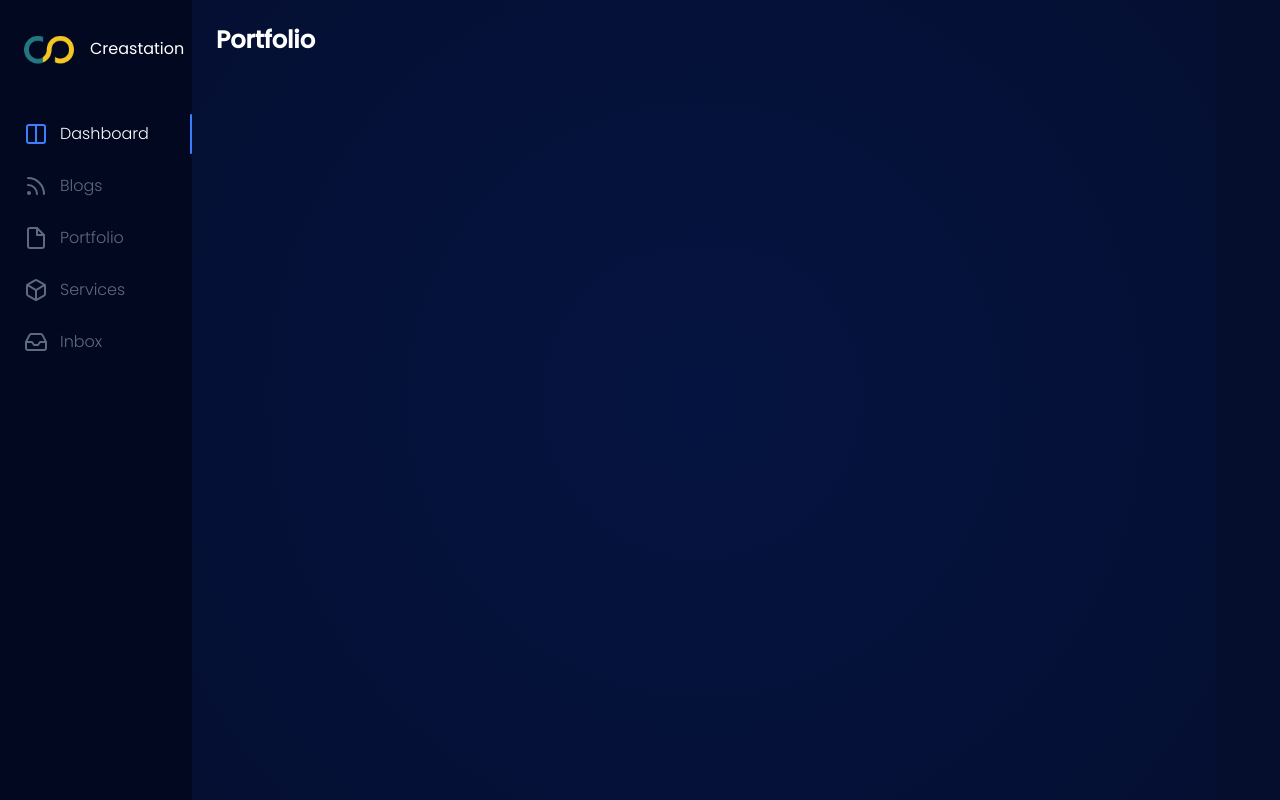
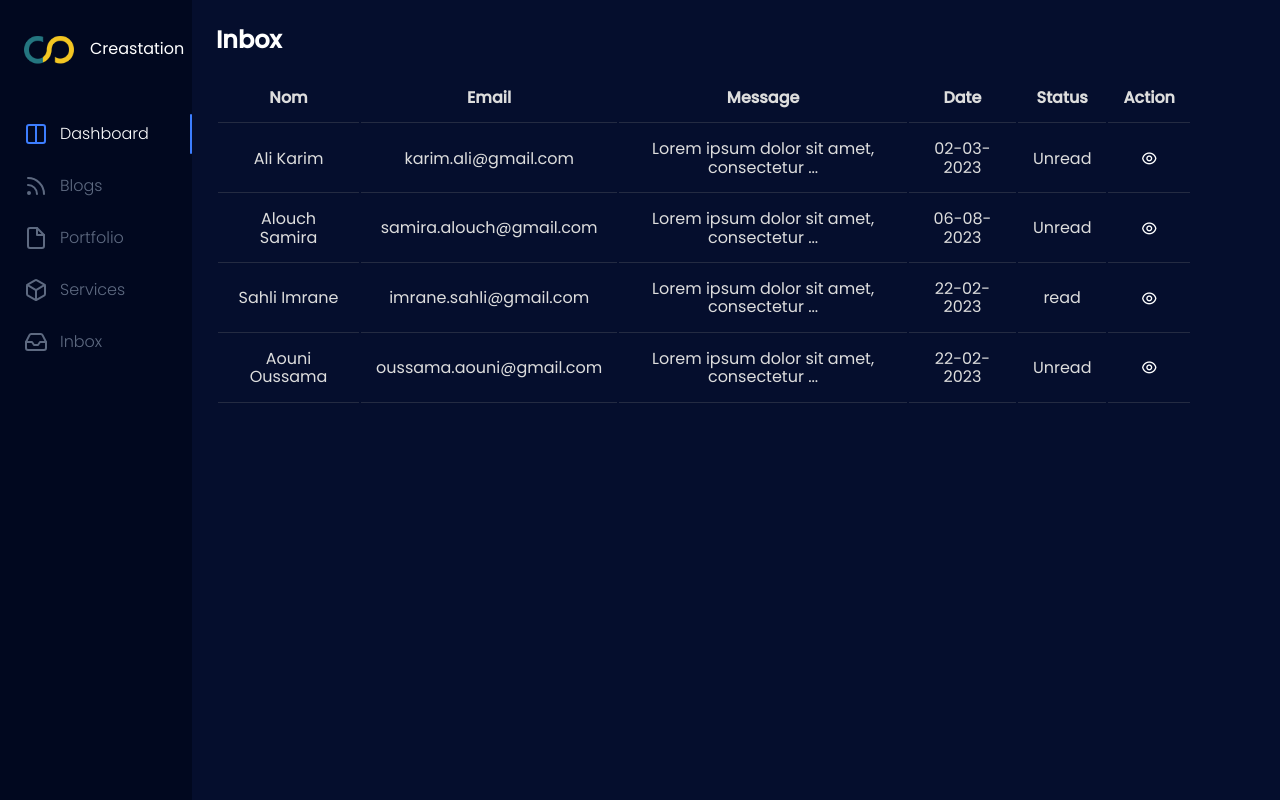
Before and after one commit to badrjlil/creastation_website, a PHP site: page /admin/index.html in a window 1280 px wide. Run offline with PHP 8.4, Linux system fonts and the light colour scheme; some libraries are stand-ins or nearby versions.

Commit message:
added inbox section to the admin page

```diff
--- a/admin/index.html
+++ b/admin/index.html
@@ -1,19 +1,25 @@
 <!DOCTYPE html>
-<html lang="en" >
+<html lang="en">
+
 <head>
   <meta charset="UTF-8">
   <title>Creastation - Dashboard</title>
   <link rel="stylesheet" href="https://cdnjs.cloudflare.com/ajax/libs/normalize/5.0.0/normalize.min.css">
   <link rel="stylesheet" href="https://cdnjs.cloudflare.com/ajax/libs/remixicon/3.5.0/remixicon.css">
   <link rel="stylesheet" href="/assets/css/admin.css">
+</head>
 
-</head>
 <body>
   <!-- partial:index.partial.html -->
   <div class="app-container">
     <div id="sidebar" class="app-left">
       <button class="close-menu">
-      <svg xmlns="http://www.w3.org/2000/svg" width="24" height="24" viewBox="0 0 24 24" fill="none" stroke="currentColor" stroke-width="2" stroke-linecap="round" stroke-linejoin="round" class="feather feather-x"><line x1="18" y1="6" x2="6" y2="18"/><line x1="6" y1="6" x2="18" y2="18"/></svg>
+        <svg xmlns="http://www.w3.org/2000/svg" width="24" height="24" viewBox="0 0 24 24" fill="none"
+          stroke="currentColor" stroke-width="2" stroke-linecap="round" stroke-linejoin="round"
+          class="feather feather-x">
+          <line x1="18" y1="6" x2="6" y2="18" />
+          <line x1="6" y1="6" x2="18" y2="18" />
+        </svg>
       </button>
       <div class="app-logo">
         <img src="/assets/img/logo-icon.png" alt="">
@@ -22,31 +28,61 @@
       <ul class="nav-list">
         <li id="dashboard-link" class="nav-list-item active">
           <a class="nav-list-link" href="javascript:displayPage(0);">
-          <svg xmlns="http://www.w3.org/2000/svg" width="24" height="24" viewBox="0 0 24 24" fill="none" stroke="currentColor" stroke-width="2" stroke-linecap="round" stroke-linejoin="round" class="feather feather-columns"><path d="M12 3h7a2 2 0 0 1 2 2v14a2 2 0 0 1-2 2h-7m0-18H5a2 2 0 0 0-2 2v14a2 2 0 0 0 2 2h7m0-18v18"/></svg>
+            <svg xmlns="http://www.w3.org/2000/svg" width="24" height="24" viewBox="0 0 24 24" fill="none"
+              stroke="currentColor" stroke-width="2" stroke-linecap="round" stroke-linejoin="round"
+              class="feather feather-columns">
+              <path d="M12 3h7a2 2 0 0 1 2 2v14a2 2 0 0 1-2 2h-7m0-18H5a2 2 0 0 0-2 2v14a2 2 0 0 0 2 2h7m0-18v18" />
+            </svg>
             Dashboard
           </a>
         </li>
         <li id="blogs-link" class="nav-list-item">
           <a class="nav-list-link" href="javascript:displayPage(1);">
-          <svg xmlns="http://www.w3.org/2000/svg" width="24" height="24" viewBox="0 0 24 24" fill="none" stroke="currentColor" stroke-width="2" stroke-linecap="round" stroke-linejoin="round" class="feather feather-rss"><path d="M4 11a9 9 0 0 1 9 9"></path><path d="M4 4a16 16 0 0 1 16 16"></path><circle cx="5" cy="19" r="1"></circle></svg>
+            <svg xmlns="http://www.w3.org/2000/svg" width="24" height="24" viewBox="0 0 24 24" fill="none"
+              stroke="currentColor" stroke-width="2" stroke-linecap="round" stroke-linejoin="round"
+              class="feather feather-rss">
+              <path d="M4 11a9 9 0 0 1 9 9"></path>
+              <path d="M4 4a16 16 0 0 1 16 16"></path>
+              <circle cx="5" cy="19" r="1"></circle>
+            </svg>
             Blogs
           </a>
         </li>
         <li id="portfolio-link" class="nav-list-item">
           <a class="nav-list-link" href="javascript:displayPage(2);">
-          <svg xmlns="http://www.w3.org/2000/svg" width="24" height="24" viewBox="0 0 24 24" fill="none" stroke="currentColor" stroke-width="2" stroke-linecap="round" stroke-linejoin="round" class="feather feather-file"><path d="M13 2H6a2 2 0 0 0-2 2v16a2 2 0 0 0 2 2h12a2 2 0 0 0 2-2V9z"/><polyline points="13 2 13 9 20 9"/></svg>
+            <svg xmlns="http://www.w3.org/2000/svg" width="24" height="24" viewBox="0 0 24 24" fill="none"
+              stroke="currentColor" stroke-width="2" stroke-linecap="round" stroke-linejoin="round"
+              class="feather feather-file">
+              <path d="M13 2H6a2 2 0 0 0-2 2v16a2 2 0 0 0 2 2h12a2 2 0 0 0 2-2V9z" />
+              <polyline points="13 2 13 9 20 9" />
+            </svg>
             Portfolio
           </a>
         </li>
         <li id="services-link" class="nav-list-item">
           <a class="nav-list-link" href="javascript:displayPage(3);">
-          <svg xmlns="http://www.w3.org/2000/svg" width="24" height="24" viewBox="0 0 24 24" fill="none" stroke="currentColor" stroke-width="2" stroke-linecap="round" stroke-linejoin="round" class="feather feather-box"><path d="M21 16V8a2 2 0 0 0-1-1.73l-7-4a2 2 0 0 0-2 0l-7 4A2 2 0 0 0 3 8v8a2 2 0 0 0 1 1.73l7 4a2 2 0 0 0 2 0l7-4A2 2 0 0 0 21 16z"></path><polyline points="3.27 6.96 12 12.01 20.73 6.96"></polyline><line x1="12" y1="22.08" x2="12" y2="12"></line></svg>
+            <svg xmlns="http://www.w3.org/2000/svg" width="24" height="24" viewBox="0 0 24 24" fill="none"
+              stroke="currentColor" stroke-width="2" stroke-linecap="round" stroke-linejoin="round"
+              class="feather feather-box">
+              <path
+                d="M21 16V8a2 2 0 0 0-1-1.73l-7-4a2 2 0 0 0-2 0l-7 4A2 2 0 0 0 3 8v8a2 2 0 0 0 1 1.73l7 4a2 2 0 0 0 2 0l7-4A2 2 0 0 0 21 16z">
+              </path>
+              <polyline points="3.27 6.96 12 12.01 20.73 6.96"></polyline>
+              <line x1="12" y1="22.08" x2="12" y2="12"></line>
+            </svg>
             Services
           </a>
         </li>
         <li id="inbox-link" class="nav-list-item">
           <a class="nav-list-link" href="javascript:displayPage(4);">
-          <svg xmlns="http://www.w3.org/2000/svg" width="24" height="24" viewBox="0 0 24 24" fill="none" stroke="currentColor" stroke-width="2" stroke-linecap="round" stroke-linejoin="round" class="feather feather-inbox"><polyline points="22 12 16 12 14 15 10 15 8 12 2 12"></polyline><path d="M5.45 5.11L2 12v6a2 2 0 0 0 2 2h16a2 2 0 0 0 2-2v-6l-3.45-6.89A2 2 0 0 0 16.76 4H7.24a2 2 0 0 0-1.79 1.11z"></path></svg>
+            <svg xmlns="http://www.w3.org/2000/svg" width="24" height="24" viewBox="0 0 24 24" fill="none"
+              stroke="currentColor" stroke-width="2" stroke-linecap="round" stroke-linejoin="round"
+              class="feather feather-inbox">
+              <polyline points="22 12 16 12 14 15 10 15 8 12 2 12"></polyline>
+              <path
+                d="M5.45 5.11L2 12v6a2 2 0 0 0 2 2h16a2 2 0 0 0 2-2v-6l-3.45-6.89A2 2 0 0 0 16.76 4H7.24a2 2 0 0 0-1.79 1.11z">
+              </path>
+            </svg>
             Inbox
           </a>
         </li>
@@ -60,10 +96,20 @@
           <h1>Dashboard</h1>
           <div class="action-buttons">
             <button class="open-right-area">
-          <svg xmlns="http://www.w3.org/2000/svg" width="24" height="24" viewBox="0 0 24 24" fill="none" stroke="currentColor" stroke-width="2" stroke-linecap="round" stroke-linejoin="round" class="feather feather-activity"><polyline points="22 12 18 12 15 21 9 3 6 12 2 12"/></svg>
+              <svg xmlns="http://www.w3.org/2000/svg" width="24" height="24" viewBox="0 0 24 24" fill="none"
+                stroke="currentColor" stroke-width="2" stroke-linecap="round" stroke-linejoin="round"
+                class="feather feather-activity">
+                <polyline points="22 12 18 12 15 21 9 3 6 12 2 12" />
+              </svg>
             </button>
             <button class="menu-button">
-          <svg xmlns="http://www.w3.org/2000/svg" width="24" height="24" viewBox="0 0 24 24" fill="none" stroke="currentColor" stroke-width="2" stroke-linecap="round" stroke-linejoin="round" class="feather feather-menu"><line x1="3" y1="12" x2="21" y2="12"/><line x1="3" y1="6" x2="21" y2="6"/><line x1="3" y1="18" x2="21" y2="18"/></svg>
+              <svg xmlns="http://www.w3.org/2000/svg" width="24" height="24" viewBox="0 0 24 24" fill="none"
+                stroke="currentColor" stroke-width="2" stroke-linecap="round" stroke-linejoin="round"
+                class="feather feather-menu">
+                <line x1="3" y1="12" x2="21" y2="12" />
+                <line x1="3" y1="6" x2="21" y2="6" />
+                <line x1="3" y1="18" x2="21" y2="18" />
+              </svg>
             </button>
           </div>
         </div>
@@ -146,11 +192,18 @@
       </div>
       <div class="app-right">
         <button class="close-right">
-        <svg xmlns="http://www.w3.org/2000/svg" width="24" height="24" viewBox="0 0 24 24" fill="none" stroke="currentColor" stroke-width="2" stroke-linecap="round" stroke-linejoin="round" class="feather feather-x"><line x1="18" y1="6" x2="6" y2="18"/><line x1="6" y1="6" x2="18" y2="18"/></svg>
+          <svg xmlns="http://www.w3.org/2000/svg" width="24" height="24" viewBox="0 0 24 24" fill="none"
+            stroke="currentColor" stroke-width="2" stroke-linecap="round" stroke-linejoin="round"
+            class="feather feather-x">
+            <line x1="18" y1="6" x2="6" y2="18" />
+            <line x1="6" y1="6" x2="18" y2="18" />
+          </svg>
         </button>
         <div class="profile-box">
           <div class="profile-photo-wrapper">
-          <img src="https://images.unsplash.com/photo-1568602471122-7832951cc4c5?ixlib=rb-4.0.3&ixid=M3wxMjA3fDB8MHxwaG90by1wYWdlfHx8fGVufDB8fHx8fA%3D%3D&auto=format&fit=crop&w=1740&q=80" alt="profile">
+            <img
+              src="https://images.unsplash.com/photo-1568602471122-7832951cc4c5?ixlib=rb-4.0.3&ixid=M3wxMjA3fDB8MHxwaG90by1wYWdlfHx8fGVufDB8fHx8fA%3D%3D&auto=format&fit=crop&w=1740&q=80"
+              alt="profile">
           </div>
           <p class="profile-text">Anas ACHERRAT</p>
           <p class="profile-subtext">Project Manager</p>
@@ -160,25 +213,35 @@
             <div class="app-right-section-header">
               <h2>Messages</h2>
               <span class="notification-active">
-            <svg xmlns="http://www.w3.org/2000/svg" width="16" height="16" viewBox="0 0 24 24" fill="none" stroke="currentColor" stroke-width="2" stroke-linecap="round" stroke-linejoin="round" class="feather feather-message-square"><path d="M21 15a2 2 0 0 1-2 2H7l-4 4V5a2 2 0 0 1 2-2h14a2 2 0 0 1 2 2z"/></svg>
+                <svg xmlns="http://www.w3.org/2000/svg" width="16" height="16" viewBox="0 0 24 24" fill="none"
+                  stroke="currentColor" stroke-width="2" stroke-linecap="round" stroke-linejoin="round"
+                  class="feather feather-message-square">
+                  <path d="M21 15a2 2 0 0 1-2 2H7l-4 4V5a2 2 0 0 1 2-2h14a2 2 0 0 1 2 2z" />
+                </svg>
               </span>
             </div>
             <div class="message-line">
-          <img src="https://images.unsplash.com/photo-1562159278-1253a58da141?ixid=MXwxMjA3fDB8MHxzZWFyY2h8MzB8fHBvcnRyYWl0JTIwbWFufGVufDB8MHwwfA%3D%3D&ixlib=rb-1.2.1&auto=format&fit=crop&w=900&q=60" alt="profile">
+              <img
+                src="https://images.unsplash.com/photo-1562159278-1253a58da141?ixid=MXwxMjA3fDB8MHxzZWFyY2h8MzB8fHBvcnRyYWl0JTIwbWFufGVufDB8MHwwfA%3D%3D&ixlib=rb-1.2.1&auto=format&fit=crop&w=900&q=60"
+                alt="profile">
               <div class="message-text-wrapper">
                 <p class="message-text">Eric Clampton</p>
                 <p class="message-subtext">Have you planned any deadline for this?</p>
               </div>
             </div>
             <div class="message-line">
-          <img src="https://images.unsplash.com/photo-1604004555489-723a93d6ce74?ixlib=rb-1.2.1&ixid=MXwxMjA3fDB8MHxwaG90by1wYWdlfHx8fGVufDB8fHw%3D&auto=format&fit=crop&w=934&q=80" alt="profile">
+              <img
+                src="https://images.unsplash.com/photo-1604004555489-723a93d6ce74?ixlib=rb-1.2.1&ixid=MXwxMjA3fDB8MHxwaG90by1wYWdlfHx8fGVufDB8fHw%3D&auto=format&fit=crop&w=934&q=80"
+                alt="profile">
               <div class="message-text-wrapper">
                 <p class="message-text">Jess Flax</p>
                 <p class="message-subtext">Can we schedule another meeting for next thursday?</p>
               </div>
             </div>
             <div class="message-line">
-          <img src="https://images.unsplash.com/photo-1438761681033-6461ffad8d80?ixid=MXwxMjA3fDB8MHxwaG90by1wYWdlfHx8fGVufDB8fHw%3D&ixlib=rb-1.2.1&auto=format&fit=crop&w=2250&q=80" alt="profile">
+              <img
+                src="https://images.unsplash.com/photo-1438761681033-6461ffad8d80?ixid=MXwxMjA3fDB8MHxwaG90by1wYWdlfHx8fGVufDB8fHw%3D&ixlib=rb-1.2.1&auto=format&fit=crop&w=2250&q=80"
+                alt="profile">
               <div class="message-text-wrapper">
                 <p class="message-text">Pam Halpert</p>
                 <p class="message-subtext">The candidate has been shorlisted.</p>
@@ -196,7 +259,6 @@
       </div>
 
       <div class="search-box">
-
         <i class="ri-search-line"></i>
         <input type="text" placeholder="Search here">
       </div>
@@ -256,25 +318,220 @@
       </div>
     </div>
 
-  <div id="portfolio" class="portfolio app-main">
+    <div id="portfolio" class="portfolio app-main hide">
       <div class="main-header-line">
         <h1>Portfolio</h1>
       </div>
 
+      <div class="search-box">
+        <i class="ri-search-line"></i>
+        <input type="text" placeholder="Search here">
+      </div>
 
+      <div class="portfolio-main">
+        <div class="portfolio-container">
+          <img src="/assets/img/card-1.jpeg">
+          <div class="portfolio-title">
+            Creastation - Web Design
+          </div>
+          <div class="portfolio-buttons">
+            <a href="">
+              <i class="ri-file-edit-line"></i>
+            </a>
+            <a href="">
+              <i class="ri-delete-bin-7-line"></i>
+            </a>
+          </div>
+        </div>
+
+        <div class="portfolio-container">
+          <img src="/assets/img/card-2.jpg">
+          <div class="portfolio-title">
+            Creastation - Web Design
+          </div>
+          <div class="portfolio-buttons">
+            <a href="">
+              <i class="ri-file-edit-line"></i>
+            </a>
+            <a href="">
+              <i class="ri-delete-bin-7-line"></i>
+            </a>
+          </div>
+        </div>
+        <div class="portfolio-container">
+          <img src="/assets/img/card-3.jpg">
+          <div class="portfolio-title">
+            Creastation - Web Design
+          </div>
+          <div class="portfolio-buttons">
+            <a href="">
+              <i class="ri-file-edit-line"></i>
+            </a>
+            <a href="">
+              <i class="ri-delete-bin-7-line"></i>
+            </a>
+          </div>
+        </div>
+        <div class="portfolio-container">
+          <img src="/assets/img/card-4.jpg">
+          <div class="portfolio-title">
+            Creastation - Web Design
+          </div>
+          <div class="portfolio-buttons">
+            <a href="">
+              <i class="ri-file-edit-line"></i>
+            </a>
+            <a href="">
+              <i class="ri-delete-bin-7-line"></i>
+            </a>
+          </div>
+        </div>
+        <div class="portfolio-container">
+          <img src="/assets/img/card-1.jpeg">
+          <div class="portfolio-title">
+            Creastation - Web Design
+          </div>
+          <div class="portfolio-buttons">
+            <a href="">
+              <i class="ri-file-edit-line"></i>
+            </a>
+            <a href="">
+              <i class="ri-delete-bin-7-line"></i>
+            </a>
+          </div>
+        </div>
 
       </div>
 
-  <div id="services" class="services">
-
     </div>
 
-  <div id="inbox" class="inbox">
+
+    <div id="services" class="services app-main hide">
+      <div class="main-header-line">
+        <h1>Services</h1>
+      </div>
+
+      <div class="search-box">
+        <i class="ri-search-line"></i>
+        <input type="text" placeholder="Search here">
+      </div>
+
+      <div class="services-main">
+        <div class="service">
+          <img class="service-image" src="/assets/img/card-1.jpeg">
+          <div class="service-title">
+            The content of evangelism
+          </div>
+          <div class="service-buttons">
+            <a href="">
+              <i class="ri-edit-2-line"></i>
+            </a>
+            <a href="">
+              <i class="ri-archive-line"></i>
+            </a>
+            <a href="">
+              <i class="ri-delete-bin-line"></i>
+            </a>
+          </div>
+        </div>
+        <div class="service">
+          <img class="service-image" src="/assets/img/card-2.jpg">
+          <div class="service-title">
+            The content of evangelism
+          </div>
+          <div class="service-buttons">
+            <a href="">
+              <i class="ri-edit-2-line"></i>
+            </a>
+            <a href="">
+              <i class="ri-archive-line"></i>
+            </a>
+            <a href="">
+              <i class="ri-delete-bin-line"></i>
+            </a>
+          </div>
+        </div>
+        <div class="service">
+          <img class="service-image" src="/assets/img/card-3.jpg">
+          <div class="service-title">
+            The content of evangelism
+          </div>
+          <div class="service-buttons">
+            <a href="">
+              <i class="ri-edit-2-line"></i>
+            </a>
+            <a href="">
+              <i class="ri-archive-line"></i>
+            </a>
+            <a href="">
+              <i class="ri-delete-bin-line"></i>
+            </a>
+          </div>
+        </div>
+      </div>
+    </div>
+
+    <div id="inbox" class="inbox app-main">
+      <div class="main-header-line">
+        <h1>Inbox</h1>
+      </div>
+      <div class="inbox-container">
+        <table class="table">
+          <thead>
+            <tr>
+              <th>Nom</th>
+              <th>Email</th>
+              <th>Message</th>
+              <th>Date</th>
+              <th>Status</th>
+              <th>Action</th>
+            </tr>
+          </thead>
+          <tbody>
+            <tr>
+              <td>Ali Karim</td>
+              <td>karim.ali@gmail.com</td>
+              <td>Lorem ipsum dolor sit amet, consectetur ...</td>
+              <td>02-03-2023</td>
+              <td>Unread</td>
+              <td><a href=""><i class="ri-eye-line"></i></a></td>
+            </tr>
+            <tr>
+              <td>Alouch Samira</td>
+              <td>samira.alouch@gmail.com</td>
+              <td>Lorem ipsum dolor sit amet, consectetur ...</td>
+              <td>06-08-2023</td>
+              <td>Unread</td>
+              <td><a href=""><i class="ri-eye-line"></i></a></td>
+            </tr>
+            <tr>
+              <td>Sahli Imrane</td>
+              <td>imrane.sahli@gmail.com</td>
+              <td>Lorem ipsum dolor sit amet, consectetur ...</td>
+              <td>22-02-2023</td>
+              <td>read</td>
+              <td><a href=""><i class="ri-eye-line"></i></a></td>
+            </tr>
+            <tr>
+              <td>Aouni Oussama</td>
+              <td>oussama.aouni@gmail.com</td>
+              <td>Lorem ipsum dolor sit amet, consectetur ...</td>
+              <td>22-02-2023</td>
+              <td>Unread</td>
+              <td><a href=""><i class="ri-eye-line"></i></a></td>
+            </tr>
+
+          </tbody>
+
+        </table>
+      </div>
 
     </div>
   </div>
   <!-- partial -->
-  <script src='https://cdnjs.cloudflare.com/ajax/libs/Chart.js/2.9.4/Chart.min.js'></script><script  src="/assets/js/admin.js"></script>
+  <script src='https://cdnjs.cloudflare.com/ajax/libs/Chart.js/2.9.4/Chart.min.js'></script>
+  <script src="/assets/js/admin.js"></script>
 
 </body>
+
 </html>
--- a/assets/css/admin.css
+++ b/assets/css/admin.css
@@ -66,9 +66,7 @@ body {
   height: 100%;
   overflow-y: auto;
   overflow-x: hidden;
-  background-color: var(--app-bg-light);
   padding: 24px;
-  background: radial-gradient(circle, #051340 1%, #040f32 100%);
 }
 
 .app-right {
@@ -714,6 +712,7 @@ button {
 
 .post {
   width: 65%;
+  min-width: 600px;
   height: 80px;
   border: 1px white solid;
   padding: 10px;
@@ -740,8 +739,6 @@ button {
   margin-left: 2%;
 }
 
-
-
 .post-buttons a{
   color: white;
   font-size: 1.5em;
@@ -753,9 +750,128 @@ button {
   color: aqua;
 }
 
+/* =========================================== Portfolio =========================================== */
+
+.portfolio-main{
+  color: white;
+  margin: 40px 0 0 40px;
+  display: flex;
+  flex-wrap: wrap;
+  justify-content: center;
+}
+
+.portfolio-container{
+  width: 300px;
+  height: 300px;
+  border: 1px solid white;
+  border-radius: 20px;
+  padding: 15px;
+  display: flex;
+  flex-direction: column;
+  align-items: center;
+  margin: 10px;
+}
+
+.portfolio-container img{
+  width: 95%;
+  height: 200px;
+  border-radius: 10px;
+  object-fit: cover;
+}
+
+.portfolio-title{
+  margin: 20px 10px;
+}
+
+.portfolio-buttons a{
+  color: white;
+  text-decoration: none;
+  padding: 3px;
+  font-size: 1.2em;
+}
 
 
-/* ===========================================  =========================================== */
+/* =========================================== Services =========================================== */
+
+.services{
+  width: 80%;
+  color: white;
+}
+
+.services-main{
+  margin-top: 50px;
+  display: flex;
+  flex-direction: column;
+  align-items: center;
+}
+
+.service {
+  width: 65%;
+  min-width: 600px;
+  height: 80px;
+  border: 1px white solid;
+  padding: 10px;
+  margin-top: 10px;
+  border-radius: 10px;
+  display: flex;
+  align-items: center;
+  justify-content: space-between;
+  cursor: pointer;
+}
+
+.service:hover{
+  box-shadow: 10px 15px 20px rgba(0, 0, 0, 0.2);
+}
+
+.service-image{
+  width: 3.5em;
+  height: 3.5em;
+  border-radius: 5px;
+  object-fit: cover;
+}
+
+.service-title{
+  margin-left: 2%;
+}
+
+.service-buttons a{
+  color: white;
+  font-size: 1.5em;
+  text-decoration: none;
+  transition: 0.5s;
+}
+
+.service-buttons a:hover{
+  color: aqua;
+}
+
+
+/* =========================================== Inbox =========================================== */
+
+.inbox{
+  color: white;
+}
+
+.inbox-container{
+  display: flex;
+  justify-content: center;
+}
+
+.inbox-container table{
+  width: 100%;
+}
+
+.inbox-container td, .inbox-container th {
+  text-align: center;
+  padding:15px;
+  color: #ddd;
+  border-bottom: 1px solid #81818140;
+}
+
+.inbox-container table a{
+  text-decoration: none;
+  color: white;
+}
 
 .hide{
   display: none;
```
Lines whose indentation alone changed are shown as unchanged.
